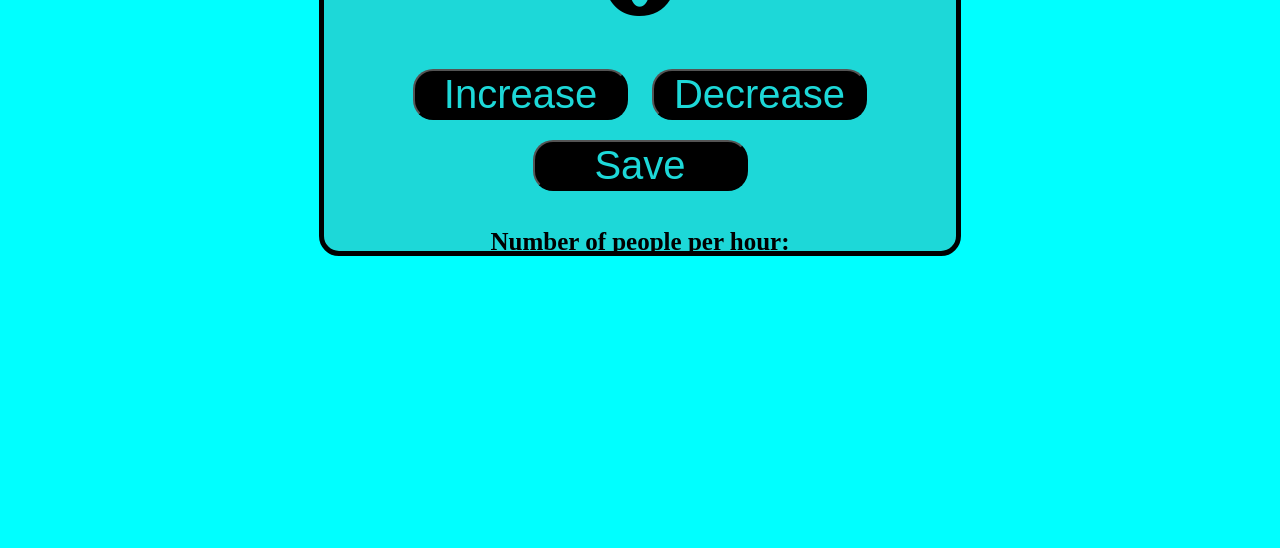
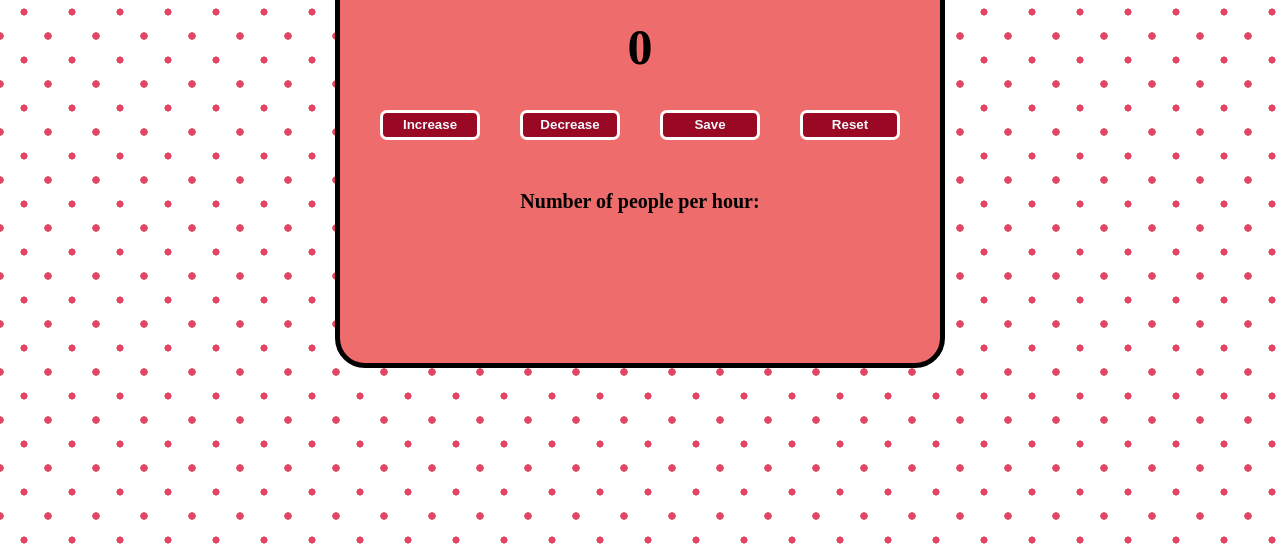
Before and after one commit to 88frank/frank2, a plain HTML site: page index.html in a window 1280 px wide. Shown: the part 252-800 px from the top of the page. Drawn offline with Linux system fonts and the light colour scheme.

Commit message:
Add files via upload

```diff
--- a/index.css
+++ b/index.css
@@ -1,40 +1,50 @@
 body {
     text-align: center;
-    background-color: aqua;
-}
-
-.container {
-    background-color: rgb(29, 216, 216);
-    max-width: 50%;
-    margin: auto;
-    border-radius: 20px;
-    border: 5px solid black;
-    height: 490px;
-    /* padding-top: 17px; */
+    background: radial-gradient(circle, #e34662 10%, transparent 11%),radial-gradient(circle at bottom left, #e34662 5%, transparent 6%),radial-gradient(circle at bottom right, #e34662 5%, transparent 6%),radial-gradient(circle at top left, #e34662 5%, transparent 6%),radial-gradient(circle at top right, #e34662 5%, transparent 6%);
+    background-size: 3em 3em;
+    background-color: #ffffff;
+    opacity: 1;
 }
 
 h1 {
-    font-size: 70px;
-    padding: 0;
-    margin: 0;
-}
-
-#number-el {
-    font-size: 190px;
+    font-size: 50px;
 }
 
 p {
-    padding-top: 2px;
     font-weight: bold;
-    font-size: 25px;
+    padding-top: 30px;
+    font-size: 20px;
+}
+
+.btn {
+
+    display: flex;
+    justify-content: space-evenly;
 }
 
 button {
+    background-color: #9a0923;
+    color: aliceblue;
+    font-weight: bold;
+    height: 30px;
+    width: 100px;
+    border: 3px solid white;
+    border-radius: 7px;
     cursor: pointer;
-    background-color: black;
-    color: rgb(29, 216, 216);
-    border-radius: 20px;
-    font-size: 40px;
-    margin: 10px;
-    width: 215px;
 }
+
+
+.container {
+    background-color: rgb(239, 108, 108);
+    height: 60vh;
+    width: 600px;
+    margin-left: auto;
+    margin-right: auto;
+    margin-top: 130px;
+    border-radius: 30px;
+    border: 5px solid black;
+}
+
+.inside {
+    padding-top: 10px;
+}
--- a/index.html
+++ b/index.html
@@ -9,12 +9,18 @@
   </head>
   <body>
     <div class="container">
+      <div class="inside">
         <h1>People countered:</h1>
         <h1 id="number-el">0</h1>
+        <div class="btn">
           <button id="btn-1" onclick="increase()">Increase</button>
           <button id="btn-2" onclick="decrease()">Decrease</button>
           <button id="btn-3" onclick="save()">Save</button>
+          <button id="btn-4" onclick="reset()">Reset</button>
+        </div>
+
         <p id="people-el">Number of people per hour:</p>
+      </div>
     </div>
 
     <script src="index.js"></script>
--- a/index.js
+++ b/index.js
@@ -13,8 +13,15 @@ function decrease() {
 }
 
 function save() {
-
-    peopleEl.textContent += "  " +  count + " - "
+    peopleEl.textContent += " " + count + " - "
     numberEl.textContent = 0
     count = 0
 }
+
+
+function reset() {
+    peopleEl.textContent = "Number of people per hour:"
+    numberEl.textContent = 0
+    count = 0
+
+}
```
Lines whose indentation alone changed are shown as unchanged.
